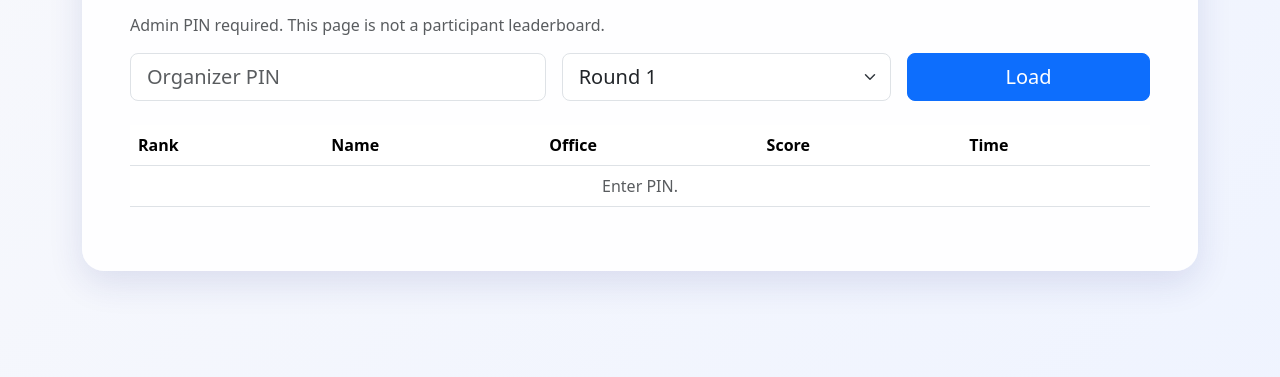
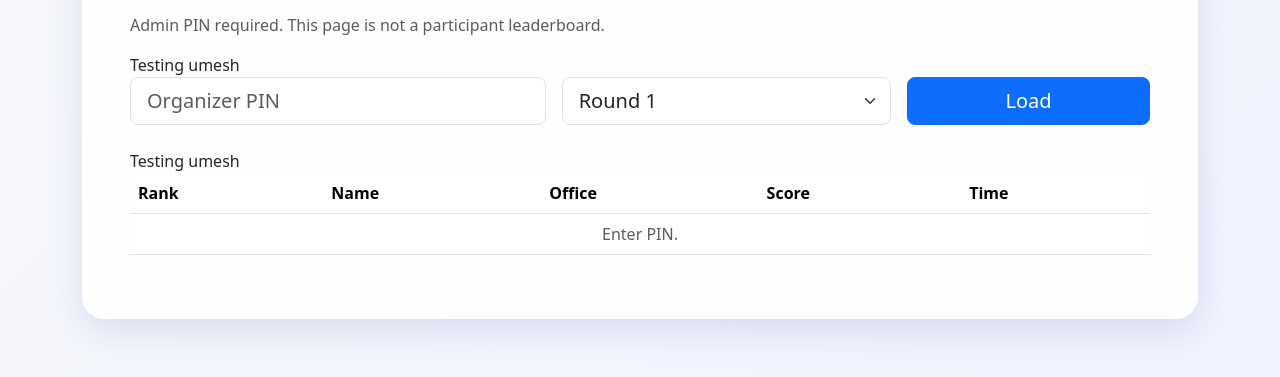
Before and after one commit to umeshp99-soft/5thYearAnniversary, a plain HTML site: page leaderboard.html in a window 1280 px wide. Shown: the part 133-510 px from the top of the page. Drawn offline with nearby package versions, Linux system fonts and the light colour scheme.

Commit message:
Add testing header to leaderboard.htmlTes

```diff
--- a/leaderboard.html
+++ b/leaderboard.html
@@ -13,7 +13,7 @@
 <div class="card-body p-4 p-md-5">
 <h1 class="h3 mb-3">🏆 Organizer Results</h1>
 <p class="text-muted">Admin PIN required. This page is not a participant leaderboard.</p>
-
+<h>Testing umesh</h>
 <div class="row g-3">
 <div class="col-md-5">
 <input id="pin" type="password" class="form-control form-control-lg" placeholder="Organizer PIN">
@@ -41,6 +41,7 @@
 </tr>
 </thead>
 <tbody id="body">
+  <h>Testing umesh</h>
 <tr><td colspan="5" class="text-center text-muted">Enter PIN.</td></tr>
 </tbody>
 </table>
@@ -63,7 +64,7 @@ document.getElementById("loadBtn").onclick = async () => {
     msg.innerHTML = '<div class="alert alert-danger">Enter organizer PIN.</div>';
     return;
   }
-
+<h>Testing umesh</h>
   body.innerHTML =
     '<tr><td colspan="5" class="text-center">Loading...</td></tr>';
 
```
